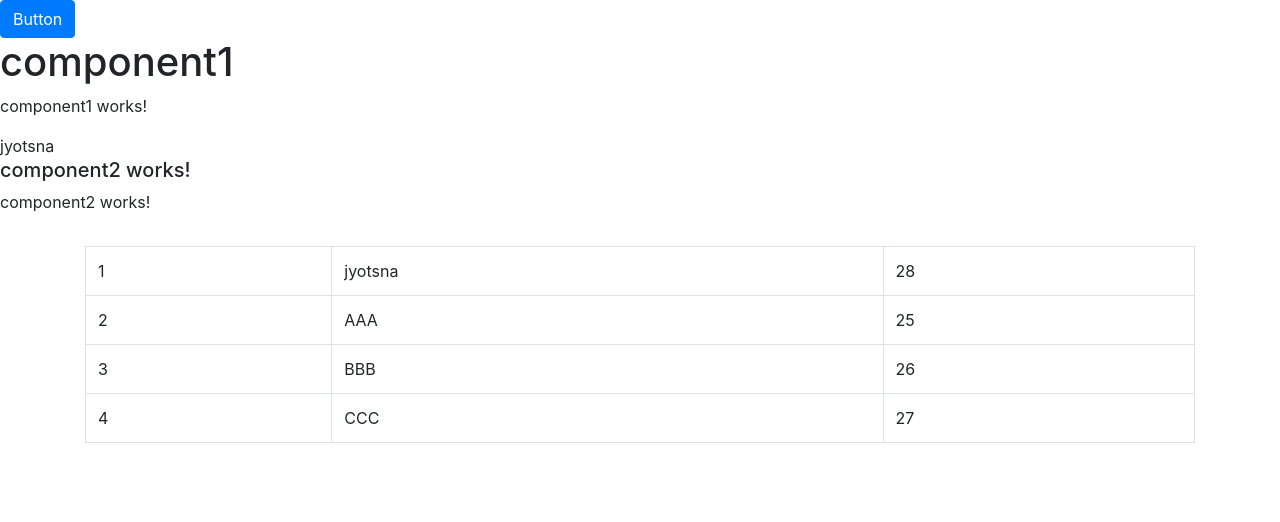
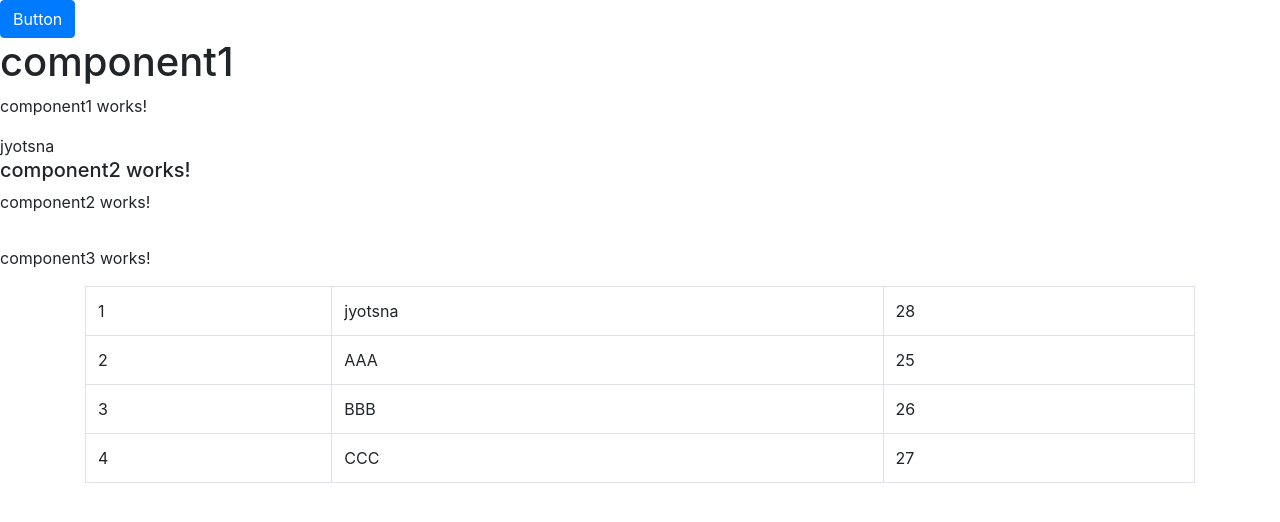
Before and after one commit to jyotsna1993/project-1, an Angular app: page / in a window 1280 px wide. Shown: the top 522 px of the page. Built offline with nearby package versions, Linux system fonts and the light colour scheme; no server answers.

Commit message:
component3

```diff
--- a/src/app/component3/component3.component.html
+++ b/src/app/component3/component3.component.html
@@ -1,4 +1,4 @@
-<!-- <p>component3 works!</p> -->
+ <p>component3 works!</p>
 <div class = "container">
     <table class="table table-bordered">
         <tr *ngFor = "let b of f">
```
